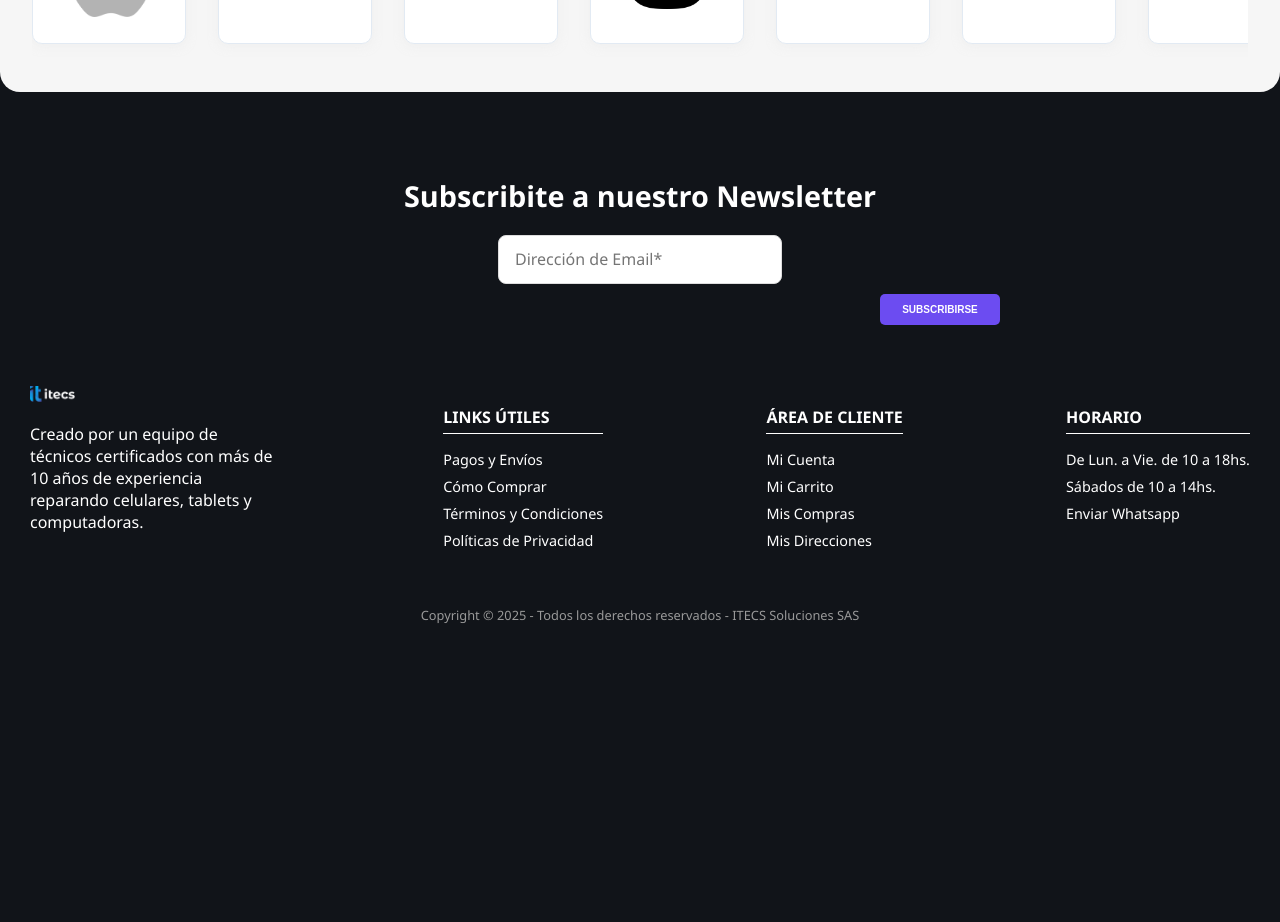
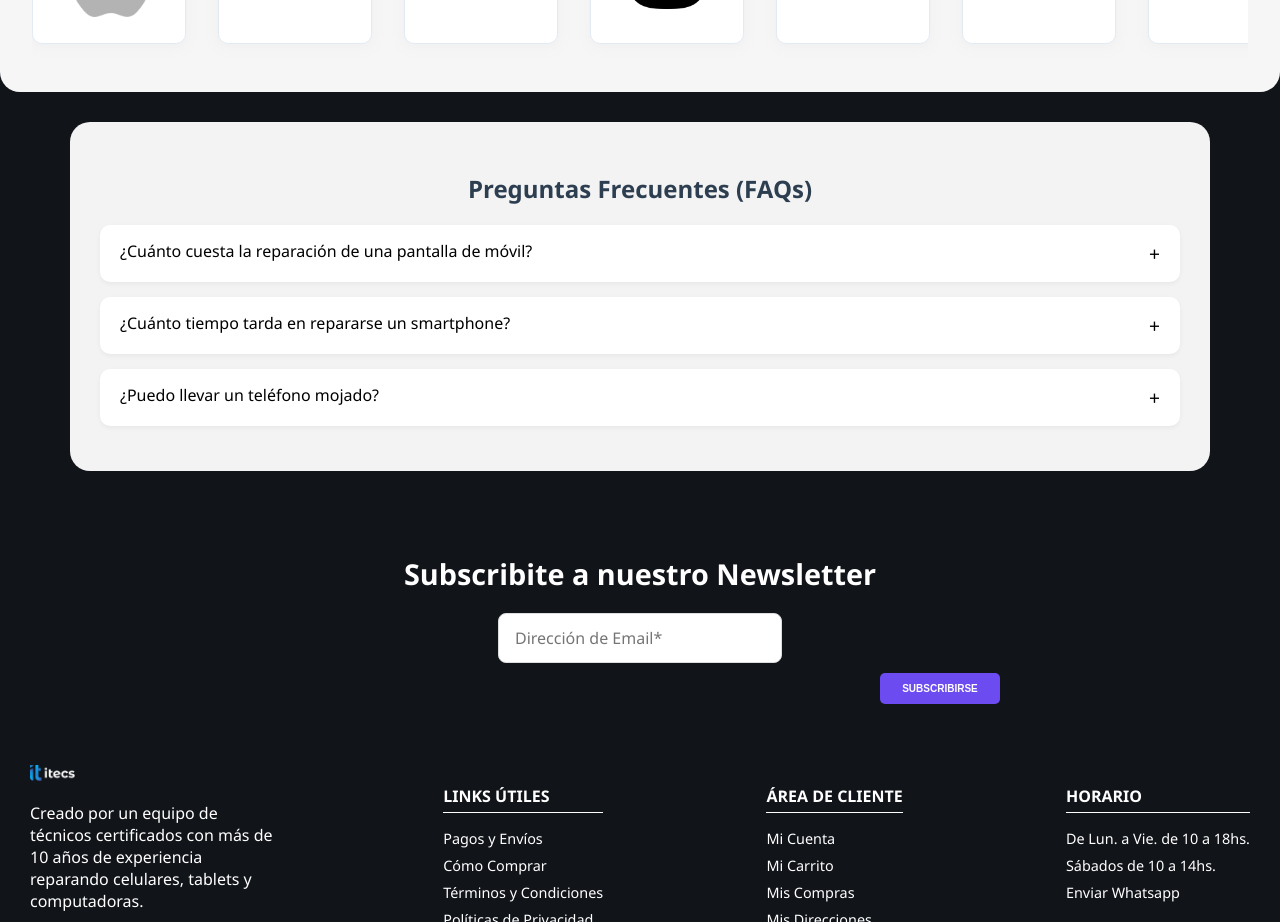
Before and after one commit to gustavo-manzini/Itecs, a React (Vite) app: page / in a window 1280 px wide. Shown: the part 2780-3702 px from the top of the page. Before the commit the page ends 3437 px from the top, so only its background shows below. Built offline with nearby package versions, Linux system fonts and the light colour scheme.

Commit message:
Agregue faq

```diff
--- a/src/App.css
+++ b/src/App.css
@@ -1572,3 +1572,54 @@ button:hover {
   -ms-overflow-style: none;
   scrollbar-width: none;
 }
+
+
+/* faqs */
+
+.faq-container {
+  background-color: #f3f3f3;
+  padding: 30px;
+  border-radius: 20px;
+  max-width: 1080px;
+  margin: 0 auto;
+  margin-top: 30px;
+}
+
+.faq-title {
+  text-align: center;
+  font-weight: bold;
+  margin-bottom: 20px;
+  font-size: 1.5rem;
+}
+
+.faq-card {
+  background: #fff;
+  border-radius: 10px;
+  margin-bottom: 15px;
+  padding: 15px 20px;
+  cursor: pointer;
+  box-shadow: 0 2px 5px rgba(0,0,0,0.05);
+  transition: box-shadow 0.3s ease;
+}
+
+.faq-card:hover {
+  box-shadow: 0 0 8px rgba(128, 128, 128, 0.4);
+}
+
+.faq-header {
+  display: flex;
+  justify-content: space-between;
+  font-weight: 500;
+  font-size: 1rem;
+}
+
+.faq-icon {
+  font-size: 1.2rem;
+}
+
+.faq-answer {
+  margin-top: 10px;
+  font-size: 0.95rem;
+  color: #333;
+  line-height: 1.4;
+}
--- /dev/null
+++ b/src/Componentes/FaqAccordion.jsx
@@ -0,0 +1,46 @@
+import React, { useState } from 'react';
+
+
+const faqs = [
+  {
+    pregunta: "¿Cuánto cuesta la reparación de una pantalla de móvil?",
+    respuesta: "El precio varía según el modelo, pero suele rondar entre $1000 y $3000 pesos.",
+  },
+  {
+    pregunta: "¿Cuánto tiempo tarda en repararse un smartphone?",
+    respuesta: "Generalmente entre 2 a 4 días hábiles dependiendo del daño y la disponibilidad de repuestos.",
+  },
+  {
+    pregunta: "¿Puedo llevar un teléfono mojado?",
+    respuesta: "Sí, pero recomendamos traerlo lo antes posible para evitar daños mayores por corrosión.",
+  }
+];
+
+function FaqAccordion() {
+  const [activeIndex, setActiveIndex] = useState(null);
+
+  const toggleFaq = (index) => {
+    setActiveIndex(index === activeIndex ? null : index);
+  };
+
+  return (
+    <div className="faq-container">
+      <h2 className="faq-title">Preguntas Frecuentes (FAQs)</h2>
+      {faqs.map((item, index) => (
+        <div key={index} className="faq-card" onClick={() => toggleFaq(index)}>
+          <div className="faq-header">
+            <span>{item.pregunta}</span>
+            <span className="faq-icon">{activeIndex === index ? '−' : '+'}</span>
+          </div>
+          {activeIndex === index && (
+            <div className="faq-answer">
+              {item.respuesta}
+            </div>
+          )}
+        </div>
+      ))}
+    </div>
+  );
+}
+
+export default FaqAccordion;
--- a/src/Componentes/Home.jsx
+++ b/src/Componentes/Home.jsx
@@ -5,6 +5,7 @@ import Reparaciones from "./Reparaciones";
 import Ordenes from "./Consultarordenes";
 import UltimasNoticias from "./UltimasNoticias";
 import Marcas from "./Marcas";
+import FaqAccordion from "./FaqAccordion";
 
 
 const slideData = [
@@ -152,6 +153,9 @@ function Home() {
       <section className="brands">
         <Marcas />
       </section>
+      <section className="faqs">
+        <FaqAccordion />
+      </section>
     </>
   );
 }
```
